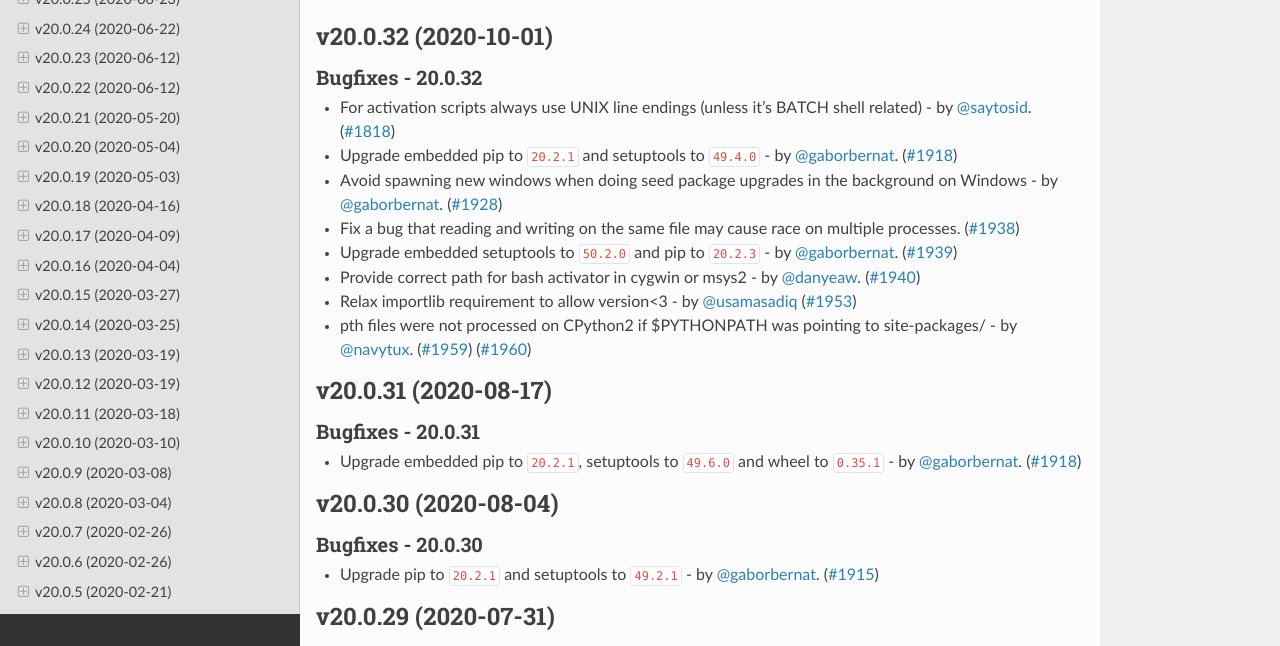
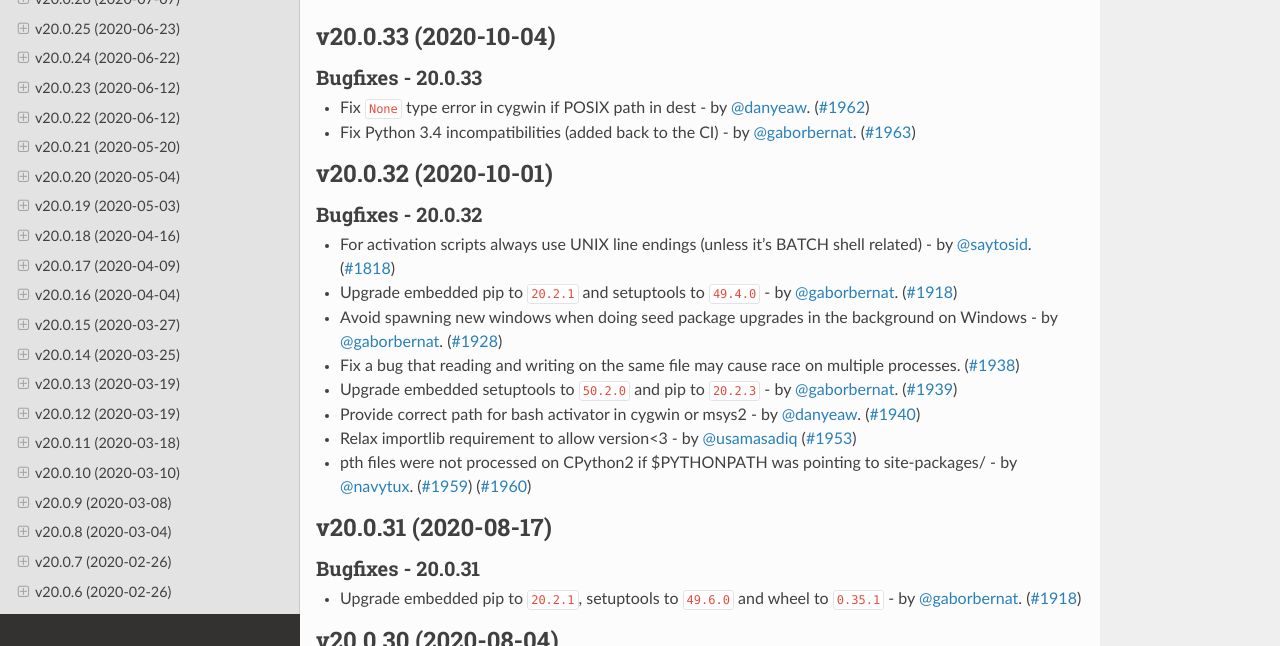
Before and after one commit to pypa/virtualenv, a Sphinx documentation site: the page built from docs/changelog.rst, in a window 1280 px wide and 900 px high, cut to the strip 254-900 px from the top of the window. Built offline with Sphinx 7.4.7 and the Read the Docs theme 2.0.0, drawn with Linux system fonts in a browser that asks for light colours; pages that are not in the unit, such as notebooks, are missing from menus; the version number could not be read and is left out; some of the changed text lies outside the part shown.

Commit message:
release 20.0.33

```diff
--- a/docs/changelog.rst
+++ b/docs/changelog.rst
@@ -4,6 +4,15 @@ Release History
 .. include:: _draft.rst
 
 .. towncrier release notes start
+
+v20.0.33 (2020-10-04)
+---------------------
+
+Bugfixes - 20.0.33
+~~~~~~~~~~~~~~~~~~
+- Fix ``None`` type error in cygwin if POSIX path in dest - by :user:`danyeaw`. (`#1962 <https://github.com/pypa/virtualenv/issues/1962>`_)
+- Fix Python 3.4 incompatibilities (added back to the CI) - by :user:`gaborbernat`. (`#1963 <https://github.com/pypa/virtualenv/issues/1963>`_)
+
 
 v20.0.32 (2020-10-01)
 ---------------------
--- a/docs/changelog/1962.bugfix.rst
+++ /dev/null
@@ -1 +0,0 @@
-Fix ``None`` type error in cygwin if POSIX path in dest - by :user:`danyeaw`.
--- a/docs/changelog/1963.bugfix.rst
+++ /dev/null
@@ -1 +0,0 @@
-Fix Python 3.4 incompatibilities (added back to the CI) - by :user:`gaborbernat`.
```
